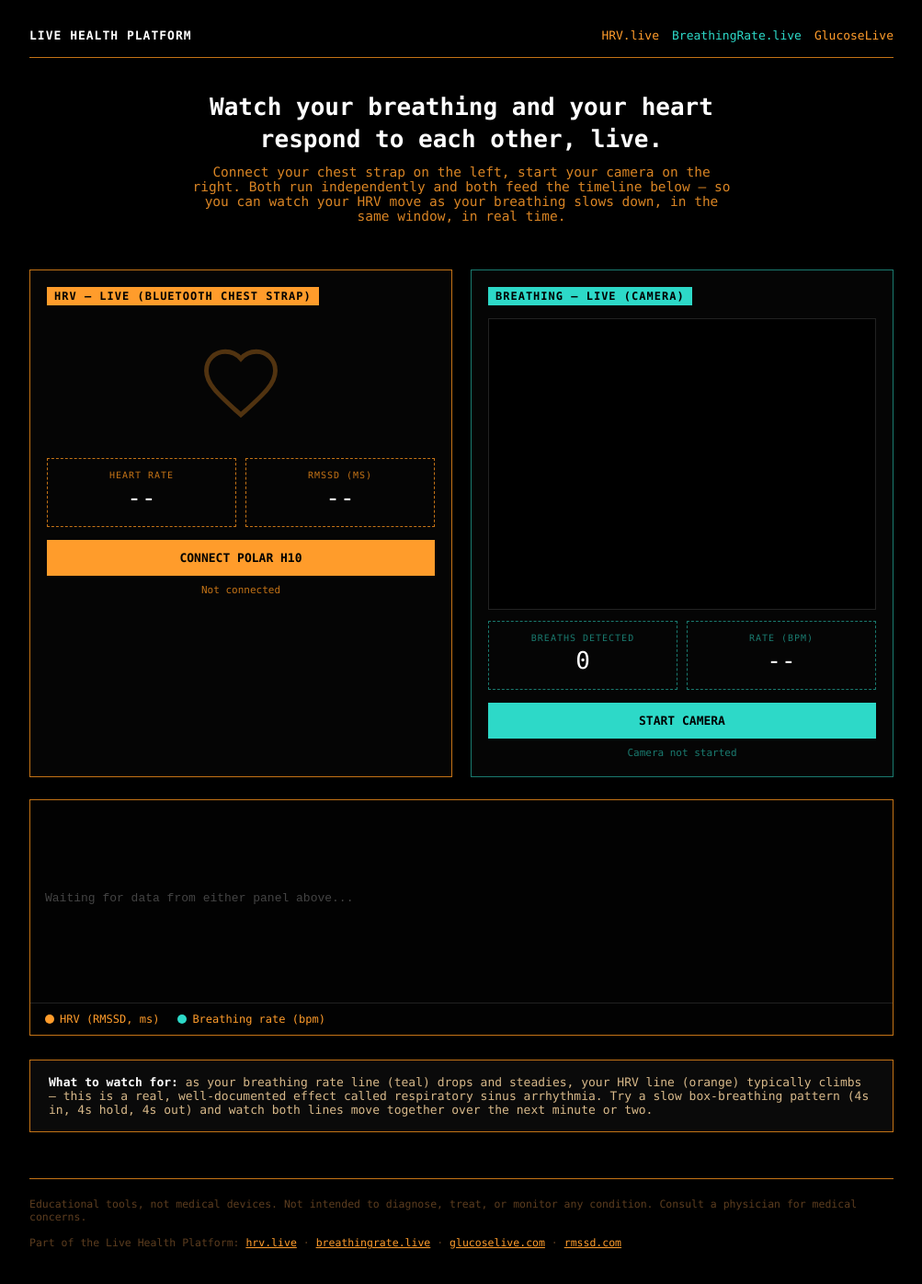
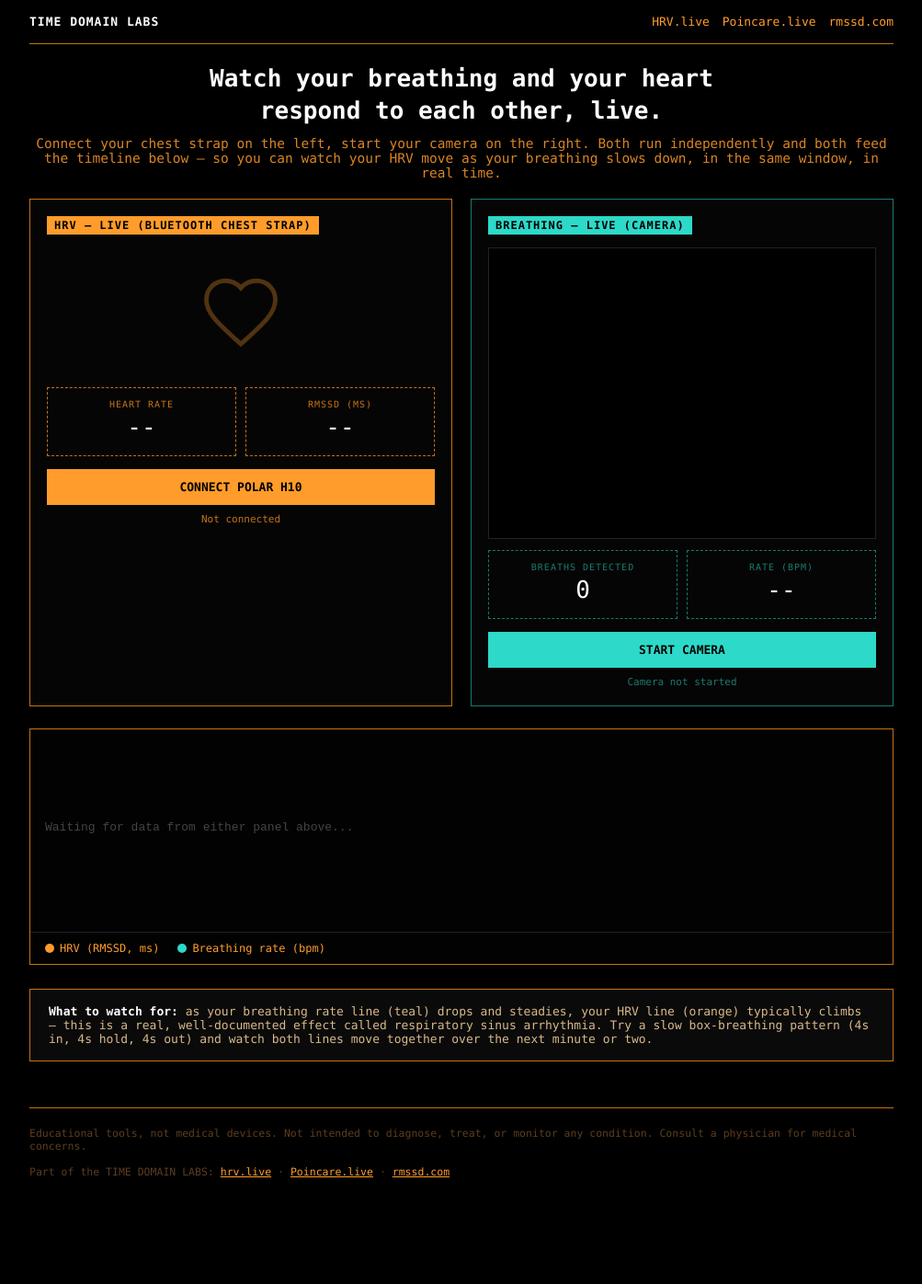
Before and after one commit to hetviprajapati/hrv-live, a Next.js app: page /hrv-breathing-live in a window 1280 px wide. Shown: the top 1396 px of the page at 92% size, without its empty margins (138-1141 px from the left). After the commit the page ends 1361 px from the top, so only its background shows below. Built offline with nearby package versions, Linux system fonts and the light colour scheme.

Commit message:
poincare fix

```diff
--- a/src/app/about/about.css
+++ b/src/app/about/about.css
@@ -15,7 +15,7 @@
 .about-wrap {
   max-width: 680px;
   margin: 0 auto;
-  padding: 50px 24px 100px;
+  padding: 30px 18px 70px;
 }
 
 /* Header */
@@ -168,10 +168,6 @@
 /* Mobile */
 
 @media (max-width: 600px) {
-  .about-wrap {
-    padding: 30px 18px 70px;
-  }
-
   .about-header {
     font-size: 12px;
     gap: 15px;
--- a/src/app/devices/devices.css
+++ b/src/app/devices/devices.css
@@ -15,7 +15,7 @@
 .device-wrap {
   max-width: 680px;
   margin: 0 auto;
-  padding: 50px 24px 100px;
+  padding: 30px 18px 70px;
 }
 
 /* Header */
@@ -262,10 +262,6 @@ p a {
 /* Mobile */
 
 @media (max-width: 600px) {
-  .device-wrap {
-    padding: 30px 18px 70px;
-  }
-
   .device-header {
     font-size: 12px;
     gap: 15px;
--- a/src/app/globals.css
+++ b/src/app/globals.css
@@ -22,6 +22,5 @@ body {
   color: var(--orange);
   font-family: 'Consolas', 'Courier New', Courier, monospace;
   min-height: 100vh;
-  padding: 15px;
   font-size: 13px;
 }
--- a/src/app/hrv-breathing-live/page.css
+++ b/src/app/hrv-breathing-live/page.css
@@ -55,7 +55,7 @@
   }
 
   .hero {
-    padding: 36px 0 20px;
+    padding: 20px 0 20px;
     text-align: center;
   }
 
@@ -76,8 +76,6 @@
 
     font-size: 14.5px;
 
-    max-width: 600px;
-
     margin: 0 auto;
   }
 
@@ -91,8 +89,6 @@
     grid-template-columns: 1fr 1fr;
 
     gap: 20px;
-
-    margin-top: 30px;
   }
 
   /* ---------------------------------------------------------
--- a/src/app/hrv-breathing-live/page.tsx
+++ b/src/app/hrv-breathing-live/page.tsx
@@ -560,19 +560,19 @@ export default function LiveHrvBreathingPage() {
       {/* HEADER */}
 
       <header>
-        <div className="brand">LIVE HEALTH PLATFORM</div>
+        <div className="brand">TIME DOMAIN LABS</div>
 
         <nav>
           <a href="https://hrv.live" target="_blank" rel="noopener noreferrer">
             HRV.live
           </a>
 
-          <a href="https://breathingrate.live" className="teal" target="_blank" rel="noopener noreferrer">
-            BreathingRate.live
+          <a href="https://hrv.live/poincare-live" target="_blank" rel="noopener noreferrer">
+            Poincare.live
           </a>
 
-          <a href="https://glucoselive.com" target="_blank" rel="noopener noreferrer">
-            GlucoseLive
+          <a href="https://rmssd.com" target="_blank" rel="noopener noreferrer">
+            rmssd.com
           </a>
         </nav>
       </header>
@@ -700,17 +700,13 @@ export default function LiveHrvBreathingPage() {
         concerns.
         <br />
         <br />
-        Part of the Live Health Platform:{' '}
+        Part of the TIME DOMAIN LABS:{' '}
         <a href="https://hrv.live" target="_blank" rel="noopener noreferrer">
           hrv.live
         </a>{' '}
         ·{' '}
-        <a href="https://breathingrate.live" target="_blank" rel="noopener noreferrer">
-          breathingrate.live
-        </a>{' '}
-        ·{' '}
-        <a href="https://glucoselive.com" target="_blank" rel="noopener noreferrer">
-          glucoselive.com
+        <a href="https://hrv.live/poincare-live" className="teal" target="_blank" rel="noopener noreferrer">
+          Poincare.live
         </a>{' '}
         ·{' '}
         <a href="https://rmssd.com" target="_blank" rel="noopener noreferrer">
--- a/src/app/poincare-live/page.tsx
+++ b/src/app/poincare-live/page.tsx
@@ -155,7 +155,7 @@ export default function PoincarePage() {
 
     const width = parent.clientWidth;
 
-    const height = parent.clientWidth;
+    const height = parent.clientHeight;
 
     if (width <= 0 || height <= 0) {
       return;
@@ -481,7 +481,7 @@ export default function PoincarePage() {
               HRV.live
             </a>
 
-            <a href="https://breathingrate.live" target="_blank" rel="noopener noreferrer">
+            <a href="https://hrv.live/hrv-breathing-live" target="_blank" rel="noopener noreferrer">
               BreathingRate.live
             </a>
 
@@ -587,7 +587,7 @@ export default function PoincarePage() {
             hrv.live
           </a>{' '}
           ·{' '}
-          <a href="https://breathingrate.live" target="_blank" rel="noopener noreferrer">
+          <a href="https://hrv.live/hrv-breathing-live" target="_blank" rel="noopener noreferrer">
             breathingrate.live
           </a>{' '}
           ·{' '}
```
Also changed, not shown: src/app/poincare-live/poincare.css (+94 -7 lines).
